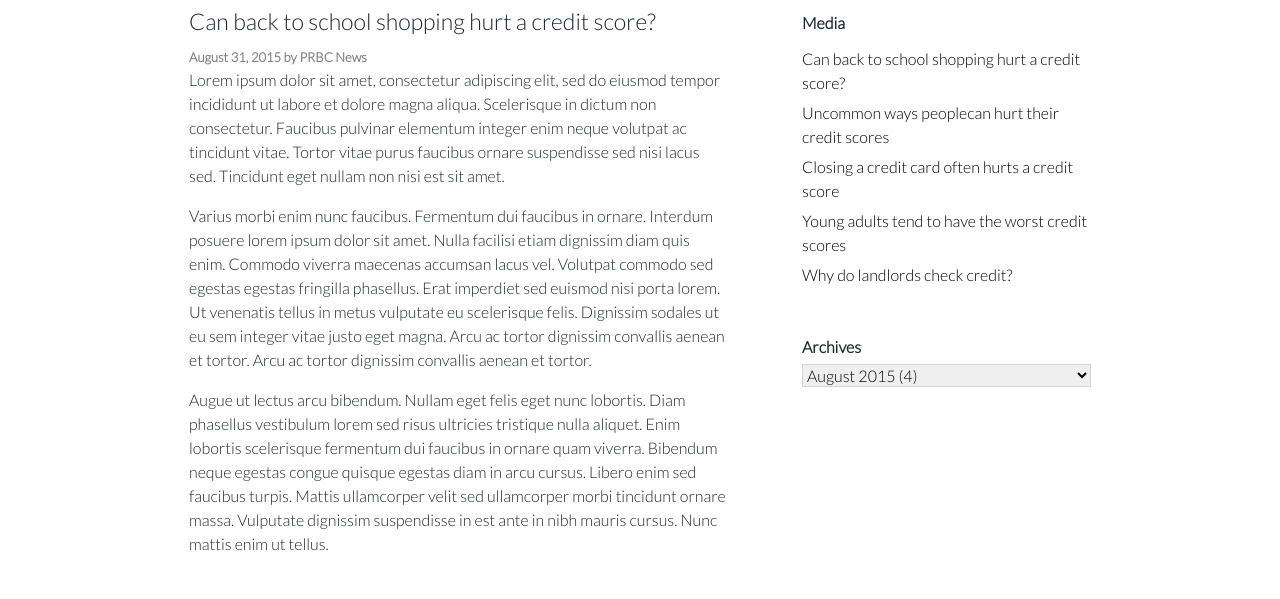
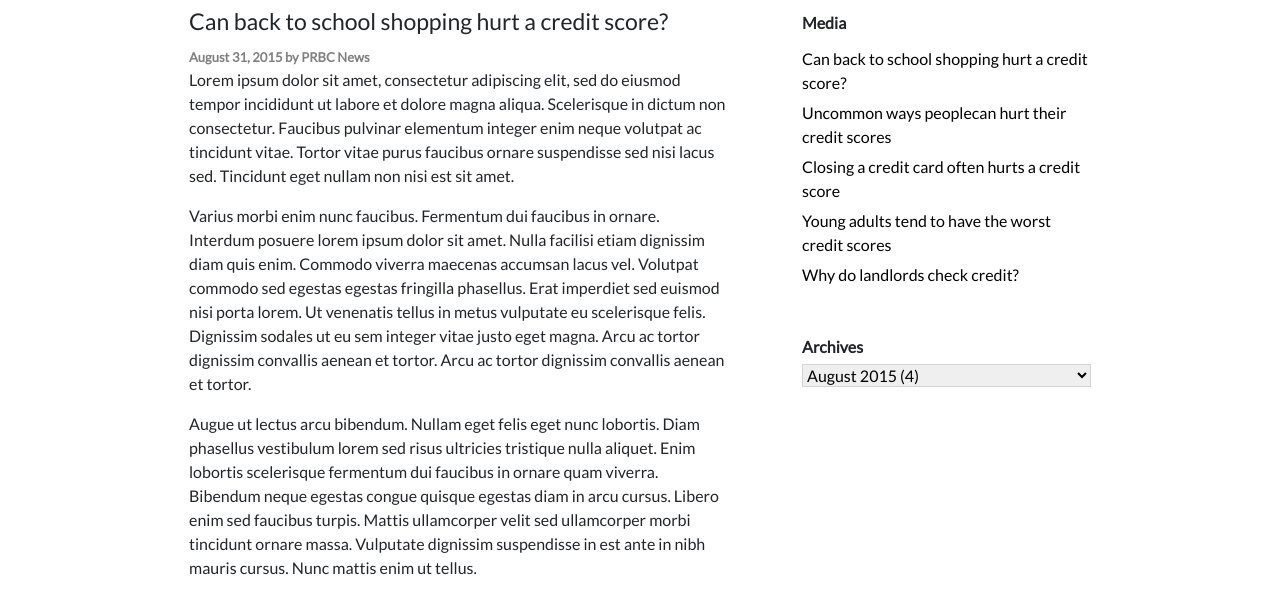
Before and after one commit to denisdeyneka/PRBC-News, a website: page markup/inner.html in a window 1280 px wide. Shown: the part 437-1036 px from the top of the page. Drawn offline with nearby package versions, Linux system fonts and the light colour scheme.

Commit message:
added font links

```diff
--- a/markup/inner.html
+++ b/markup/inner.html
@@ -7,6 +7,7 @@
 	<link rel="stylesheet" href="css/bootstrap.css">
 	<link rel="stylesheet" href="css/main.css">
 	<link href="https://fonts.googleapis.com/css?family=Lato:300" rel="stylesheet">
+	<link href="https://fonts.googleapis.com/css?family=Lato:400" rel="stylesheet">
 	<link rel="stylesheet" href="https://use.fontawesome.com/releases/v5.3.1/css/all.css" integrity="sha384-mzrmE5qonljUremFsqc01SB46JvROS7bZs3IO2EmfFsd15uHvIt+Y8vEf7N7fWAU" crossorigin="anonymous">
 	<link href="images/favicon_prbc.ico" rel="shortcut icon" type="image/x-icon" />
 	<script src="http://ajax.googleapis.com/ajax/libs/jquery/3.2.1/jquery.min.js" defer></script>
```
